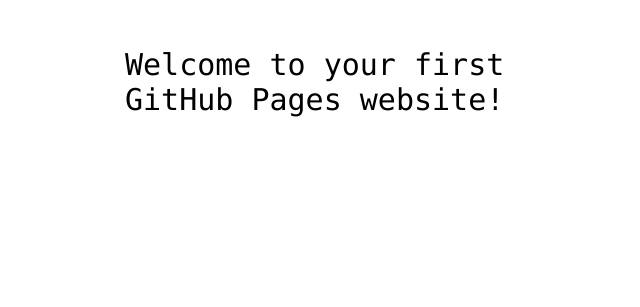
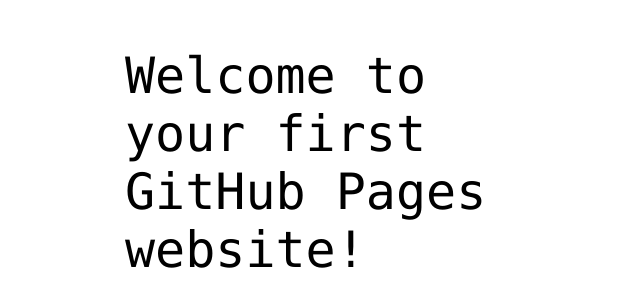
Before and after one commit to oleksiireka/hello-world, a plain HTML site: page index.html in a window 1280 px wide. Shown: the part 341-648 px from the top of the page, without its empty margins (315-955 px from the left). Drawn offline with Linux system fonts and the light colour scheme.

Commit message:
Update styles.css

```diff
--- a/styles.css
+++ b/styles.css
@@ -13,5 +13,5 @@
   display: block;
   width: 400px;
   margin: 50px auto;
-  font: 30px Monaco,"Courier New","DejaVu Sans Mono","Bitstream Vera Sans Mono",monospace;
+  font: 50px Monaco,"Courier New","DejaVu Sans Mono","Bitstream Vera Sans Mono",monospace;
 }
```
